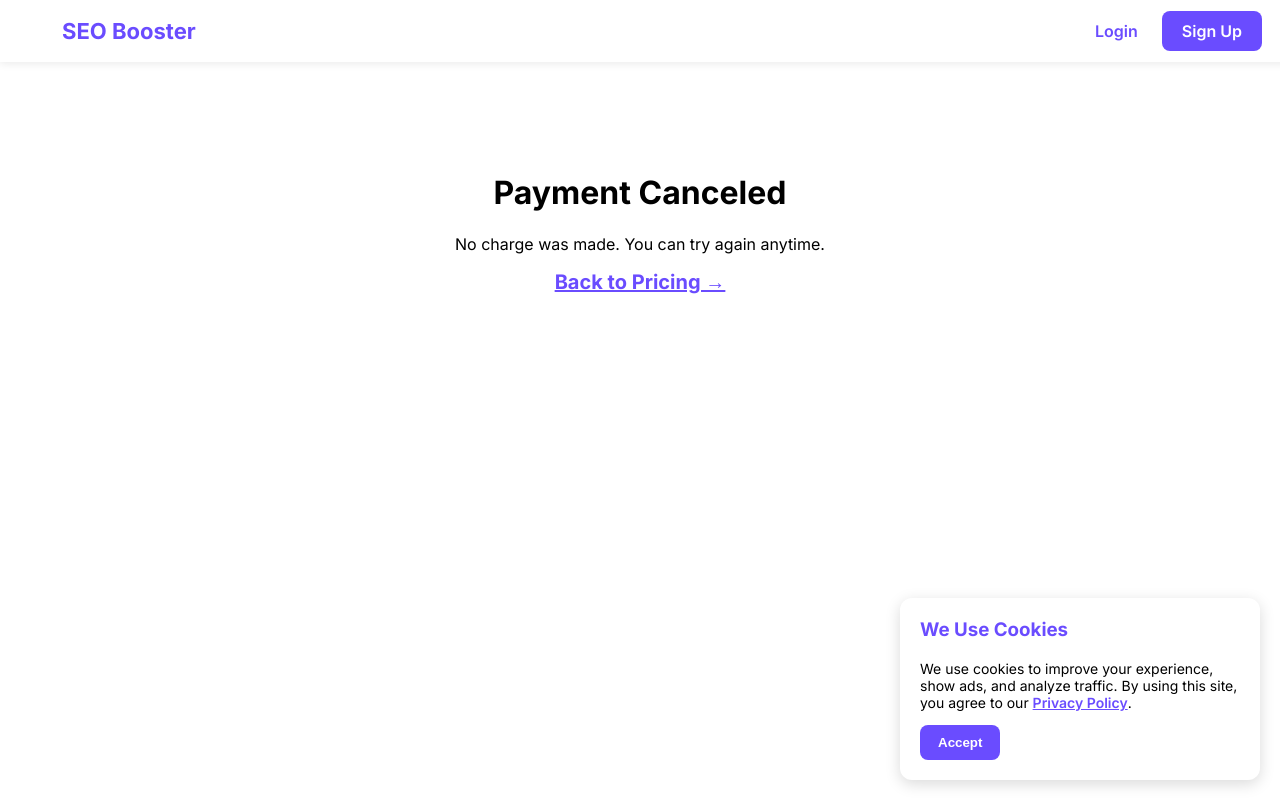
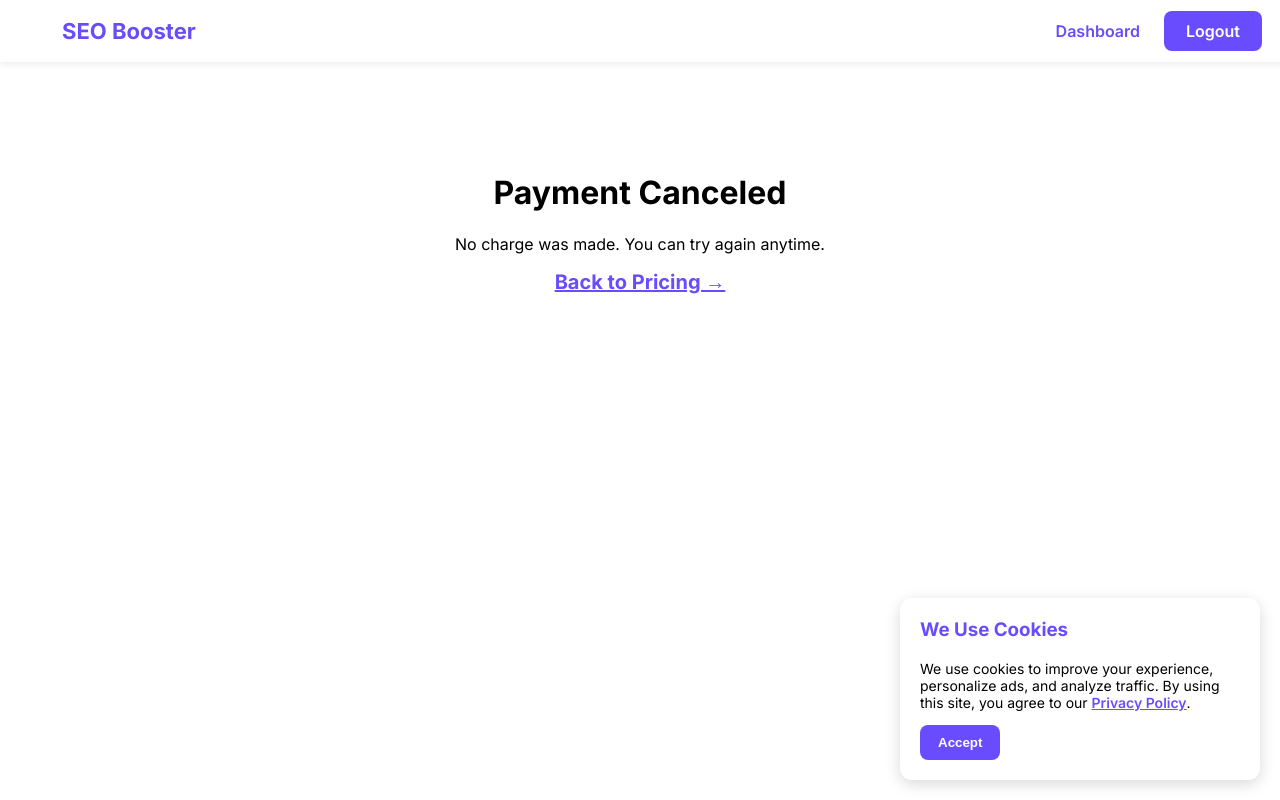
Before and after one commit to Jaycee21303/seo_booster_pro, a Flask app: page /cancel in a window 1280 px wide; the page is wider, and only the part inside the window is pictured. Run offline with Flask 3, Linux system fonts and the light colour scheme; the visitor is signed in with stand-in values (Sample User, id 1).

Commit message:
Update base.html

```diff
--- a/templates/base.html
+++ b/templates/base.html
@@ -19,7 +19,6 @@
 
     <!-- Google Fonts -->
     <link href="https://fonts.googleapis.com/css2?family=Inter:wght@300;400;600;700;800&display=swap" rel="stylesheet">
-
 </head>
 
 <body style="margin:0; padding:0; font-family:Inter, sans-serif;">
@@ -42,23 +41,38 @@
             justify-content:space-between;
             align-items:center;
         ">
+
+            <!-- LEFT LOGO -->
             <div style="font-size:22px; font-weight:700; color:#6A4CFF;">
                 SEO Booster
             </div>
 
+            <!-- RIGHT NAV LINKS -->
             <div>
-                <a href="/login" style="margin-right:20px; color:#6A4CFF; font-weight:600; text-decoration:none;">
-                    Login
-                </a>
-                <a href="/signup" style="
-                    padding:10px 20px;
-                    background:#6A4CFF;
-                    color:white;
-                    border-radius:8px;
-                    font-weight:600;
-                    text-decoration:none;">
-                    Sign Up
-                </a>
+                {% if session.get("user_id") %}
+                    <a href="/dashboard"
+                       style="margin-right:20px; color:#6A4CFF; font-weight:600; text-decoration:none;">
+                       Dashboard
+                    </a>
+
+                    <a href="/logout"
+                       style="padding:10px 22px; background:#6A4CFF; color:white; border-radius:8px;
+                              font-weight:600; text-decoration:none;">
+                        Logout
+                    </a>
+
+                {% else %}
+                    <a href="/login"
+                       style="margin-right:20px; color:#6A4CFF; font-weight:600; text-decoration:none;">
+                        Login
+                    </a>
+
+                    <a href="/signup"
+                       style="padding:10px 20px; background:#6A4CFF; color:white; border-radius:8px;
+                              font-weight:600; text-decoration:none;">
+                        Sign Up
+                    </a>
+                {% endif %}
             </div>
         </div>
     </nav>
@@ -87,7 +101,7 @@
     ">
         <h3 style="margin-top:0; color:#6A4CFF;">We Use Cookies</h3>
         <p style="font-size:14px;">
-            We use cookies to improve your experience, show ads, and analyze traffic.
+            We use cookies to improve your experience, personalize ads, and analyze traffic.
             By using this site, you agree to our
             <a href="/privacy" style="color:#6A4CFF; font-weight:600;">Privacy Policy</a>.
         </p>
@@ -105,7 +119,6 @@
 
     <script>
     document.addEventListener("DOMContentLoaded", function() {
-
         if (!localStorage.getItem("cookieAccepted")) {
             document.getElementById("cookie-popup").style.display = "block";
         }
@@ -114,7 +127,6 @@
             localStorage.setItem("cookieAccepted", "yes");
             document.getElementById("cookie-popup").style.display = "none";
         };
-
     });
     </script>
 
```
